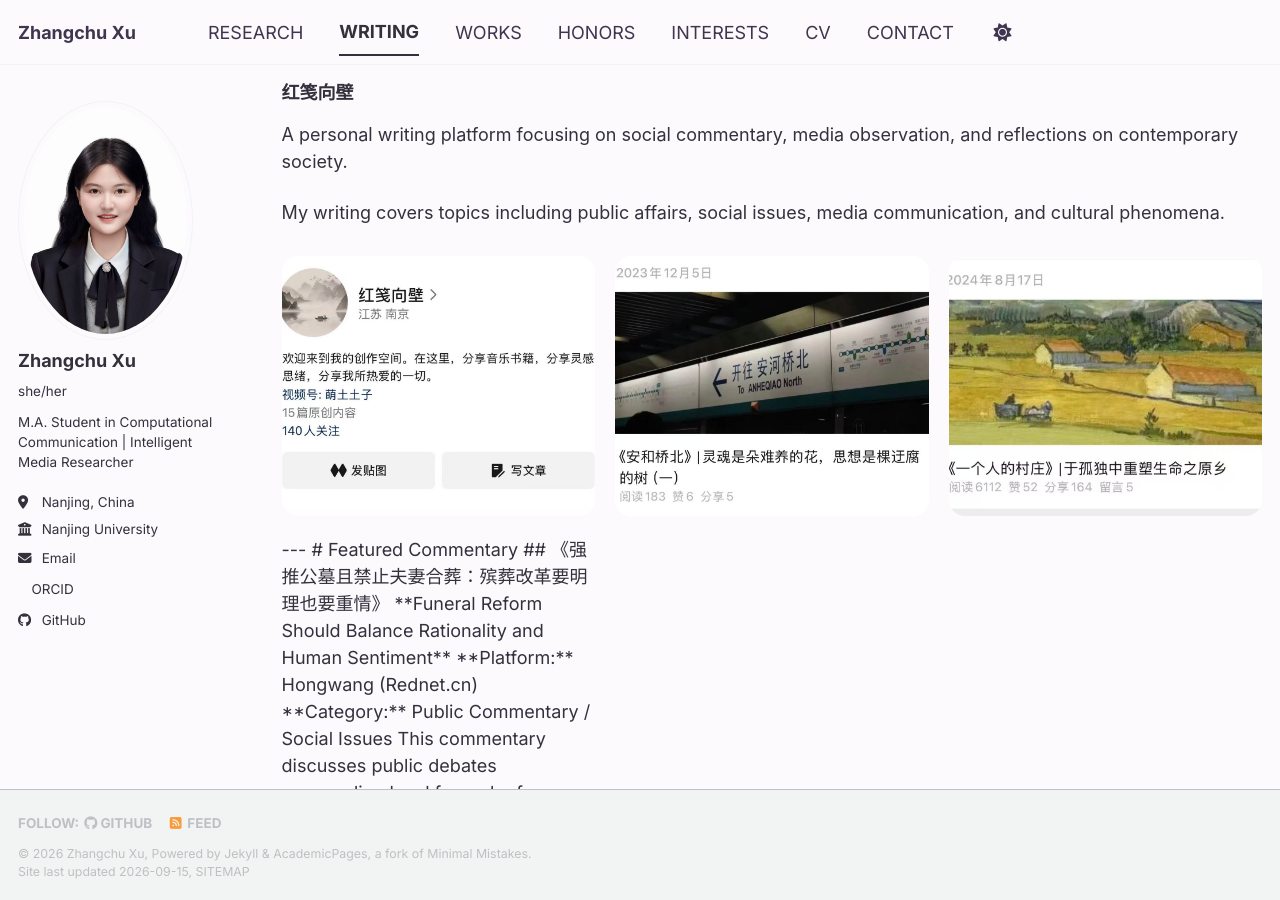
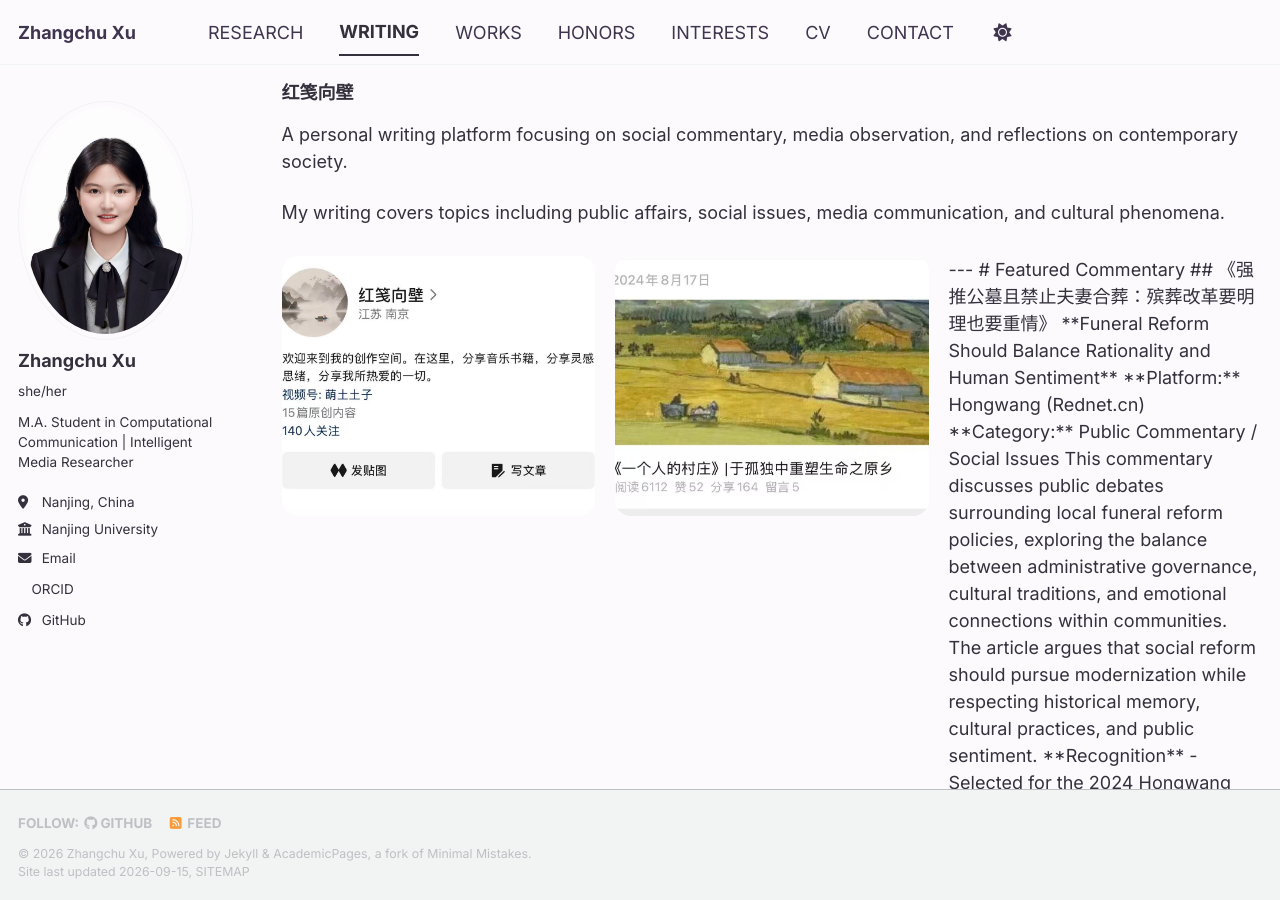
Before and after one commit to xuzhangchu0103/xuzhangchu0103.github.io, a Jekyll site: the page built from _pages/writing.md, in a window 1280 px wide and 900 px high, scrolled down 402 px. Built offline with Jekyll 4.4.1, drawn with Linux system fonts in a browser that asks for light colours; a style sheet for code colours, icons or effects is not loaded.

Commit message:
Delete an image from writing.md
Removed an image from the writing page.

```diff
--- a/_pages/writing.md
+++ b/_pages/writing.md
@@ -35,13 +35,6 @@ My writing covers topics including public affairs, social issues, media communic
 <div class="photo-card">
 
 <img src="/images/photo10.jpg">
-
-</div>
-
-
-<div class="photo-card">
-
-<img src="/images/photo11.jpg">
 
 </div>
 
```
